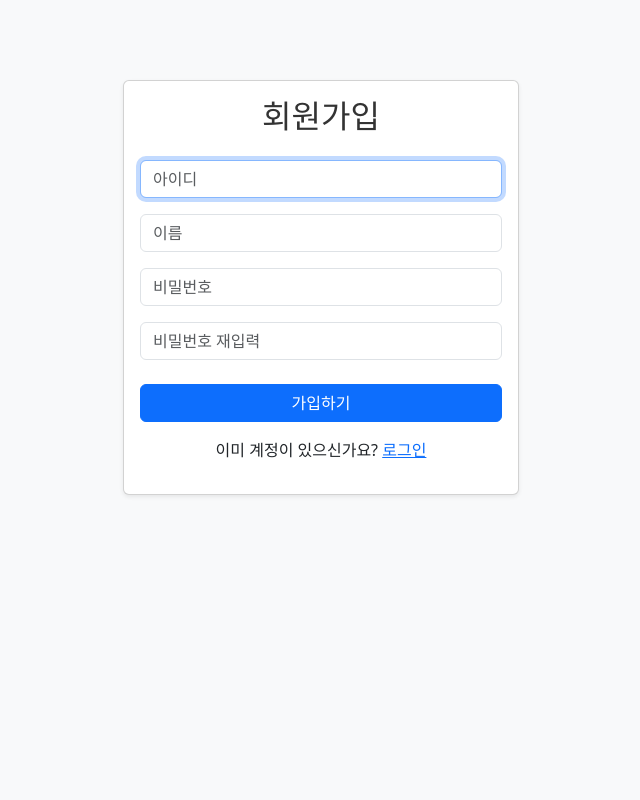
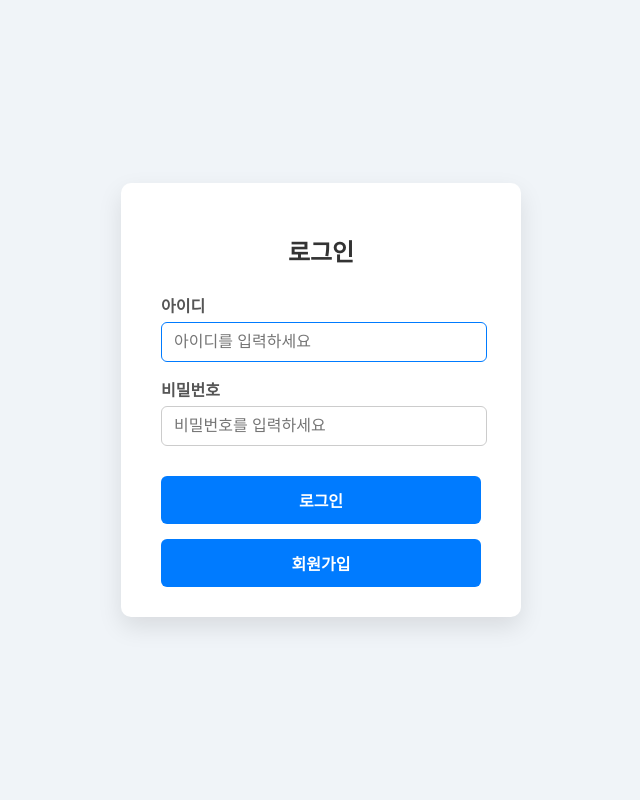
Before and after one commit to kmj00204/jungle_week00, a Flask app: page /join in a window 1280 px wide. Shown: the whole page, without its empty margins (319-959 px from the left). Run offline with Flask 3, Linux system fonts and the light colour scheme.

Commit message:
Update join.html

```diff
--- a/week00/templates/join.html
+++ b/week00/templates/join.html
@@ -3,54 +3,105 @@
 
 <head>
     <meta charset="UTF-8" />
-    <title>회원가입</title>
-    <link href="https://cdn.jsdelivr.net/npm/bootstrap@5.3.3/dist/css/bootstrap.min.css" rel="stylesheet" />
+    <meta name="viewport" content="width=device-width, initial-scale=1" />
+    <title>로그인</title>
     <style>
+        body {
+            background: #f0f4f8;
+            font-family: 'Segoe UI', Tahoma, Geneva, Verdana, sans-serif;
+            display: flex;
+            justify-content: center;
+            align-items: center;
+            height: 100vh;
+            margin: 0;
+        }
+
+        .login-container {
+            background: white;
+            padding: 30px 40px;
+            border-radius: 10px;
+            box-shadow: 0 10px 25px rgba(0, 0, 0, 0.1);
+            width: 320px;
+        }
+
         h2 {
             text-align: center;
-            font-family: 'Segoe UI', Tahoma, Geneva, Verdana, sans-serif;
             margin-bottom: 25px;
             color: #333;
+        }
+
+        label {
+            display: block;
+            margin-bottom: 15px;
+            color: #555;
+            font-weight: 600;
+        }
+
+        input[type="text"],
+        input[type="password"] {
+            width: 100%;
+            padding: 10px 12px;
+            margin-top: 5px;
+            border: 1.5px solid #ccc;
+            border-radius: 6px;
+            font-size: 1rem;
+            transition: border-color 0.3s ease;
+        }
+
+        input[type="text"]:focus,
+        input[type="password"]:focus {
+            border-color: #007bff;
+            outline: none;
+        }
+
+        button {
+            width: 100%;
+            padding: 12px;
+            background-color: #007bff;
+            border: none;
+            border-radius: 6px;
+            color: white;
+            font-weight: 700;
+            font-size: 1rem;
+            cursor: pointer;
+            transition: background-color 0.3s ease;
+            margin-top: 15px;
+        }
+
+        button:hover {
+            background-color: #0056b3;
+        }
+
+        .error-message {
+            background-color: #ffdddd;
+            color: #d8000c;
+            border-left: 6px solid #d8000c;
+            padding: 10px 15px;
+            margin-bottom: 20px;
+            border-radius: 5px;
+            font-weight: 600;
         }
     </style>
 </head>
 
-<body class="bg-light">
-    <div class="container" style="max-width: 420px; margin-top: 80px;">
-        <div class="card shadow-sm">
-            <div class="card-body">
-                <h2>회원가입</h2>
+<body>
+    <div class="login-container">
+        <h2>로그인</h2>
+        {% if error %}
+        <div class="error-message">{{ error }}</div>
+        {% endif %}
+        <form method="POST">
+            <label for="id">아이디
+                <input id="id" type="text" name="id" placeholder="아이디를 입력하세요" required autofocus style="width:300px;;">
+            </label>
+            <label for="pw">비밀번호
+                <input id="pw" type="password" name="pw" placeholder="비밀번호를 입력하세요" required style="width:300px;">
+            </label>
+            <button type="submit">로그인</button>
+            <button type="button" onclick="window.location.href='join'">회원가입</button>
 
-                {% if error %}
-                <div class="alert alert-danger text-center">{{ error }}</div>
-                {% endif %}
-
-                <form method="POST" action="{{ url_for('join') }}">
-                    <div class="mb-3">
-                        <input type="text" name="id" class="form-control" placeholder="아이디" required autofocus />
-                    </div>
-                    <div class="mb-3">
-                        <input type="text" name="username" class="form-control" placeholder="이름" required />
-                    </div>
-                    <div class="mb-3">
-                        <input type="password" name="pw" class="form-control" placeholder="비밀번호" required />
-                    </div>
-                    <div class="mb-4">
-                        <input type="password" name="pw1" class="form-control" placeholder="비밀번호 재입력" required />
-                    </div>
-
-                    <button type="submit" class="btn btn-primary w-100">가입하기</button>
-                </form>
-
-                <p class="mt-3 text-center">
-                    이미 계정이 있으신가요?
-                    <a href="{{ url_for('login') }}">로그인</a>
-                </p>
-            </div>
-        </div>
+        </form>
     </div>
-
-    <script src="https://cdn.jsdelivr.net/npm/bootstrap@5.3.3/dist/js/bootstrap.bundle.min.js"></script>
 </body>
 
 </html>
```
